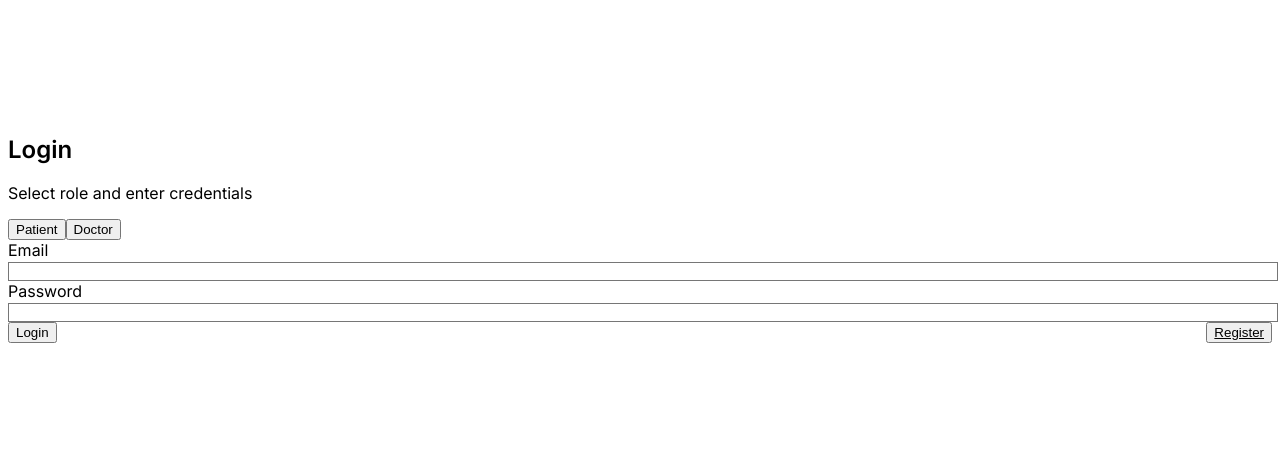
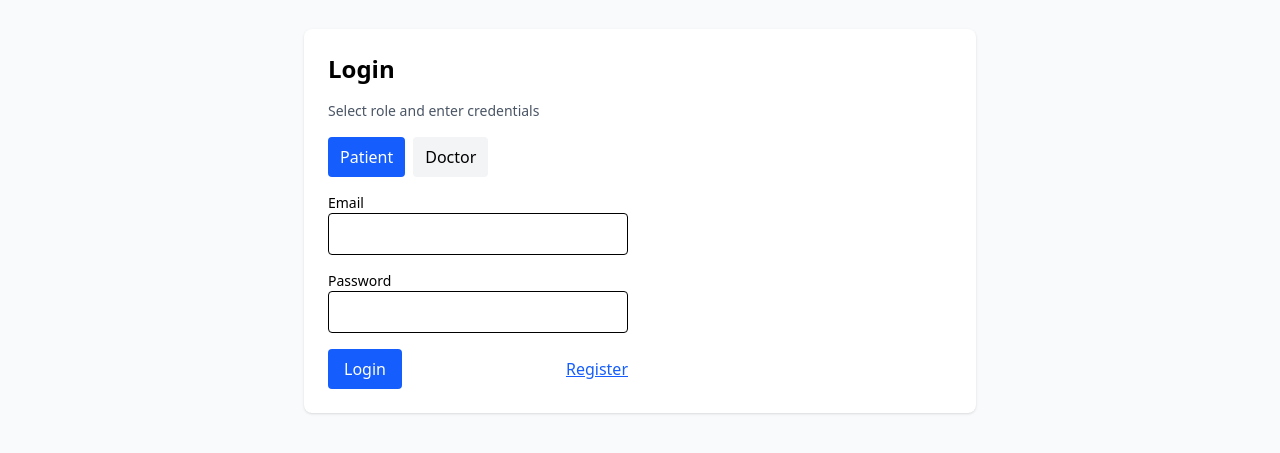
Before and after one commit to vssemwal2004/LIVE-LINK, a React (Vite) app in the folder frontend/: page /login in a window 1280 px wide. Shown: the part 179-632 px from the top of the page. Built offline with nearby package versions, Linux system fonts and the light colour scheme.

Commit message:
tailwind

```diff
--- a/frontend/postcss.config.cjs
+++ /dev/null
@@ -1,13 +0,0 @@
-module.exports = {
-  plugins: {
-    '@tailwindcss/postcss': {},
-    autoprefixer: {},
-  },
-}
-module.exports = {
-  plugins: {
-    // Use the new Tailwind PostCSS integration package
-    '@tailwindcss/postcss': {},
-    autoprefixer: {},
-  },
-}
--- a/frontend/postcss.config.js
+++ /dev/null
@@ -1,6 +0,0 @@
-import tailwindcss from '@tailwindcss/postcss';
-import autoprefixer from 'autoprefixer';
-
-export default {
-  plugins: [tailwindcss, autoprefixer],
-};
--- a/frontend/src/index.css
+++ b/frontend/src/index.css
@@ -1,9 +1 @@
-@import url('https://fonts.googleapis.com/css2?family=Inter:wght@400;600&family=Lora:wght@400;700&family=Nunito:wght@400;600&display=swap');
-
-@tailwind base;
-@tailwind components;
-@tailwind utilities;
-
-body {
-  font-family: 'Inter', sans-serif; /* Change 'Inter' to 'Lora' or 'Nunito' if preferred */
-}
+@import "tailwindcss";
--- a/frontend/tailwind.config.js
+++ /dev/null
@@ -1,19 +0,0 @@
-/** @type {import('tailwindcss').Config} */
-export default {
-  content: [
-    "./index.html",
-  "./src/**/*.{js,jsx,ts,tsx}",
-  "./auth/**/*.{js,jsx,ts,tsx}",
-  "./public/**/*.{html,js}"
-  ],
-  theme: {
-    extend: {
-      fontFamily: {
-        inter: ['Inter', 'sans-serif'],
-        lora: ['Lora', 'serif'],
-        nunito: ['Nunito', 'sans-serif'],
-      },
-    },
-  },
-  plugins: [],
-};
--- a/frontend/vite.config.js
+++ /dev/null
@@ -1,7 +0,0 @@
-import { defineConfig } from 'vite'
-import react from '@vitejs/plugin-react'
-
-// Use only the React plugin for Vite. Tailwind is handled via PostCSS config.
-export default defineConfig({
-  plugins: [react()],
-})
--- /dev/null
+++ b/frontend/vite.config.ts
@@ -0,0 +1,7 @@
+import { defineConfig } from 'vite'
+import tailwindcss from '@tailwindcss/vite'
+export default defineConfig({
+  plugins: [
+    tailwindcss(),
+  ],
+})
```
Also changed, not shown: frontend/package.json (+3 -5 lines), 1 other file (tests, documents, lock files or other folders).
